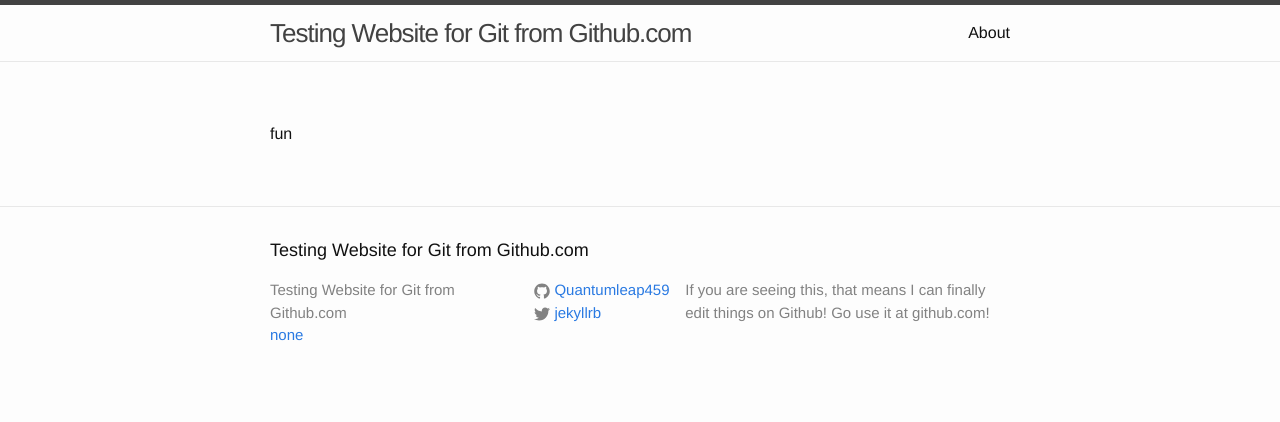
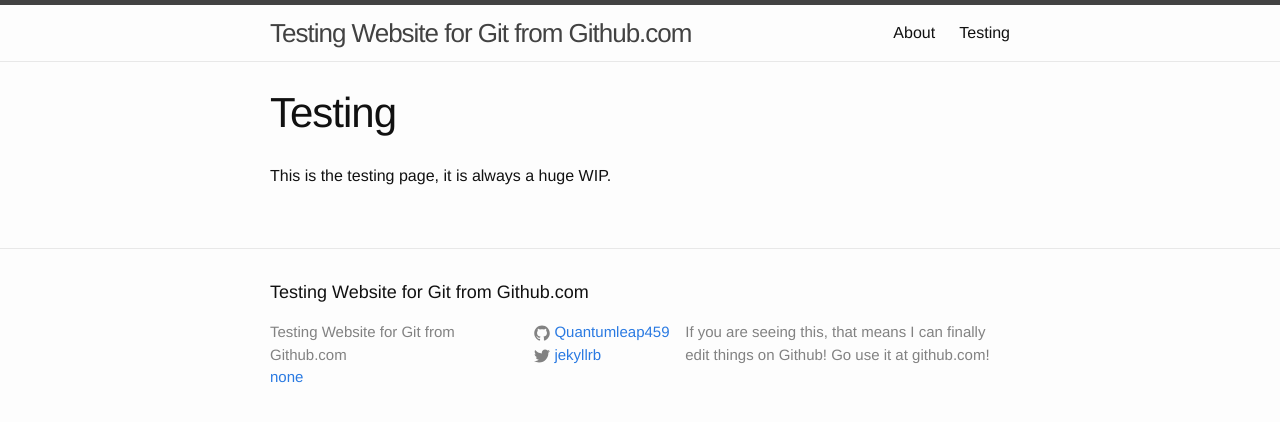
Before and after one commit to Quantumleap459/Quantumleap459.github.io, a Jekyll site: the page built from testing.md, in a window 1280 px wide. Shown: the top 422 px of the page. Built offline with Jekyll 4.4.1, drawn with Linux system fonts in a browser that asks for light colours; our own code applies the rules of GitHub Pages for plain Markdown files.

Commit message:
Update testing.md

```diff
--- a/testing.md
+++ b/testing.md
@@ -1 +1,7 @@
-fun
+---
+layout: page
+title: Testing
+permalink: /testing/
+---
+
+This is the testing page, it is always a huge WIP.
```
